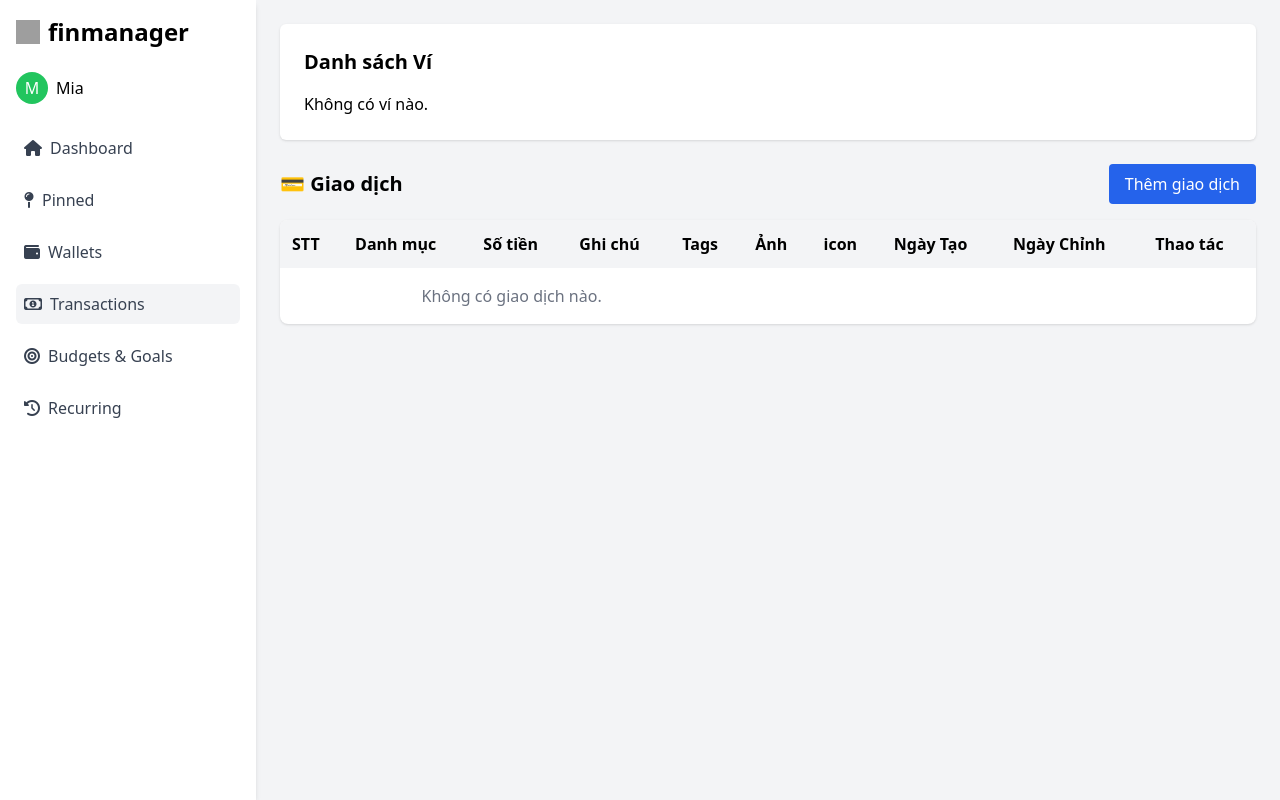
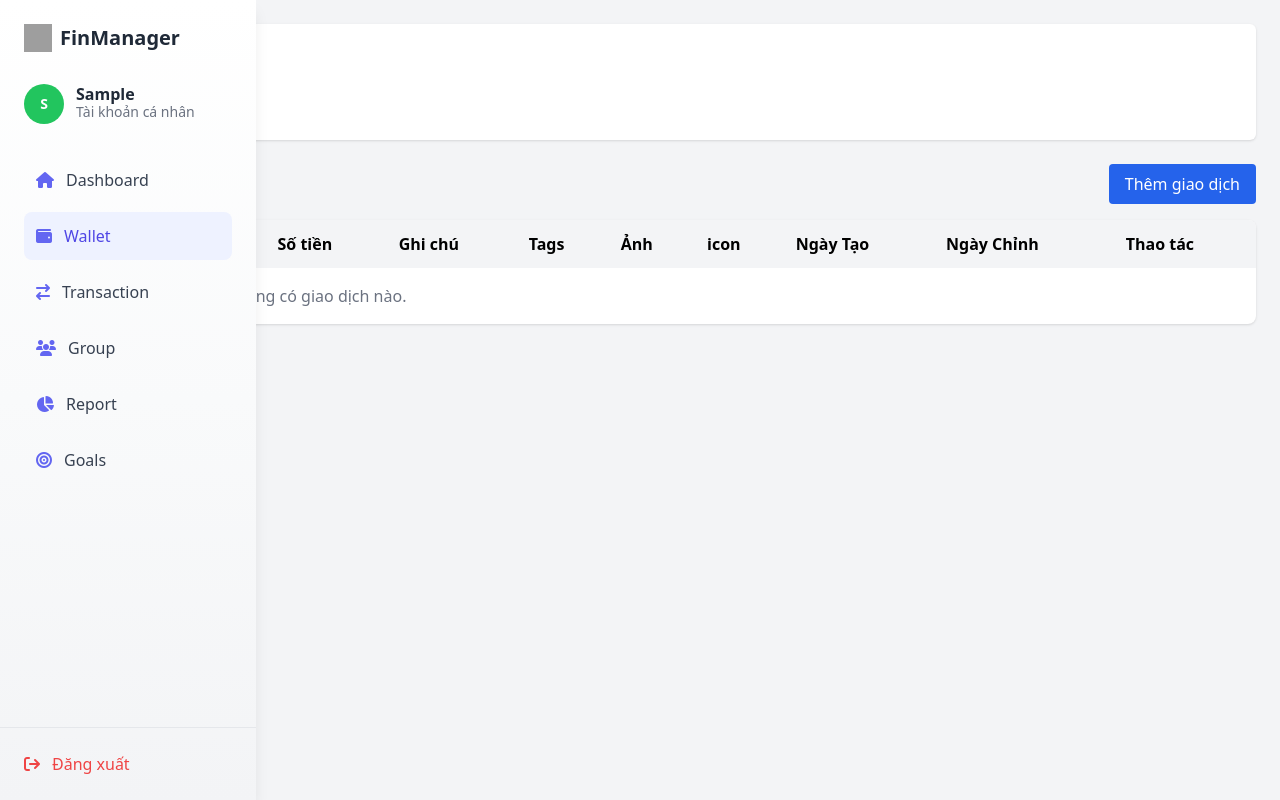
Before and after one commit to HieuTran2901/Finance-Management, a PHP site: page /pages/Transction/Transaction.php in a window 1280 px wide. Run offline with PHP 8.4, Linux system fonts and the light colour scheme; the visitor is signed in with stand-in values (Sample User, id 1); data that the repository does not hold is empty; some libraries are stand-ins or nearby versions; grey boxes are pictures that could not be loaded.

Commit message:
add sidebar_2 used for other pages except index

```diff
--- a/module/config.php
+++ b/module/config.php
@@ -1,7 +1,7 @@
 <?php
 require_once __DIR__ . "/../Api/apiconfig.php";
 
-$host = $_ENV['DB_HOST'];
+$host = $_ENV['DB_HOST'] . ":3307";
 $username = $_ENV['DB_USER'];
 $password = $_ENV['DB_PASS'];
 $database = $_ENV['DB_NAME'];
--- /dev/null
+++ b/pages/Sidebar/sidebar_2.php
@@ -0,0 +1,69 @@
+<?php
+// Lưu ý: không gọi session_start() ở đây
+// Giả sử $username được định nghĩa trước khi include Sidebar.php
+?>
+
+<aside class="fixed top-0 left-0 w-64 h-screen bg-gradient-to-b from-white via-gray-50 to-gray-100 shadow-lg flex flex-col justify-between z-10">
+  <!-- Phần trên -->
+  <div class="p-6">
+    <!-- Logo -->
+    <div class="flex items-center gap-2 mb-8">
+      <img src="https://img.icons8.com/ios/50/wallet--v1.png" class="w-7 h-7" alt="Logo" />
+      <span class="text-xl font-bold text-gray-800">FinManager</span>
+    </div>
+
+    <!-- User -->
+    <div class="flex items-center gap-3 mb-8">
+      <div class="w-10 h-10 bg-green-500 text-white flex items-center justify-center rounded-full font-bold text-sm">
+        <?= strtoupper(substr($username ?? 'U', 0, 1)) ?>
+      </div>
+      <div class="leading-4">
+        <p class="text-gray-800 font-semibold">
+          <?= htmlspecialchars(ucwords(strtolower($username ?? 'User'))) ?>
+
+        </p>
+        <p class="text-gray-500 text-sm">Tài khoản cá nhân</p>
+      </div>
+    </div>
+
+    <!-- Menu -->
+    <nav class="space-y-2">
+      <a href="../../index.php" class="flex items-center gap-3 p-3 rounded-lg text-gray-700 hover:bg-indigo-50 hover:text-indigo-600 transition">
+        <i class="fa-solid fa-house text-indigo-500"></i>
+        <span class="font-medium">Dashboard</span>
+      </a>
+
+      <a href="#" class="flex items-center gap-3 p-3 rounded-lg text-gray-700 bg-indigo-50 text-indigo-600 transition">
+        <i class="fa-solid fa-wallet text-indigo-500"></i>
+        <span class="font-medium">Wallet</span>
+      </a>
+
+      <a href="../Transction/Transaction.php" class="flex items-center gap-3 p-3 rounded-lg text-gray-700 hover:bg-indigo-50 hover:text-indigo-600 transition">
+        <i class="fa-solid fa-arrow-right-arrow-left text-indigo-500"></i>
+        <span class="font-medium">Transaction</span>
+      </a>
+
+      <a href="./pages/Group/group.php" class="flex items-center gap-3 p-3 rounded-lg text-gray-700 hover:bg-indigo-50 hover:text-indigo-600 transition group">
+        <i class="fa-solid fa-users text-indigo-500 group-hover:text-indigo-600"></i>
+        <span class="font-medium">Group</span>
+      </a>
+
+      <a href="#" class="flex items-center gap-3 p-3 rounded-lg text-gray-700 hover:bg-indigo-50 hover:text-indigo-600 transition">
+        <i class="fa-solid fa-chart-pie text-indigo-500"></i>
+        <span class="font-medium">Report</span>
+      </a>
+
+      <a href="#" class="flex items-center gap-3 p-3 rounded-lg text-gray-700 hover:bg-indigo-50 hover:text-indigo-600 transition">
+        <i class="fa-solid fa-bullseye text-indigo-500"></i>
+        <span class="font-medium">Goals</span>
+      </a>
+    </nav>
+  </div>
+
+  <!-- Đăng xuất -->
+  <div class="p-6 border-t border-gray-200">
+    <a href="../../dangkydangnhap/logout.php" class="flex items-center gap-3 text-red-500 hover:text-red-600 font-medium transition">
+      <i class="fa-solid fa-arrow-right-from-bracket"></i> Đăng xuất
+    </a>
+  </div>
+</aside>
--- a/pages/Transction/Transaction.php
+++ b/pages/Transction/Transaction.php
@@ -1,3 +1,17 @@
+<?php
+if (session_status() === PHP_SESSION_NONE) {
+    session_start();
+}
+require_once __DIR__ . '/../../module/config.php';
+
+if (!isset($_SESSION['user_id'])) {
+    header("Location: ../../dangkydangnhap/login.php");
+    exit();
+}
+
+$username = $_SESSION['username'] ?? 'User';
+$user_id = $_SESSION['user_id'];
+?>
 <!DOCTYPE html>
 <html lang="en">
 <head>
@@ -13,44 +27,11 @@
   <div class="flex min-h-screen">
 
     <!-- Sidebar -->
-    <aside class="w-64 bg-white shadow-md p-4">
-      <div class="text-2xl font-bold flex items-center gap-2 mb-6">
-        <img src="https://img.icons8.com/ios/50/wallet--v1.png" class="w-6 h-6" alt="Logo"/>
-        finmanager
-      </div>
-      <div class="mb-6">
-        <div class="flex items-center gap-2">
-          <div class="bg-green-500 text-white rounded-full w-8 h-8 flex items-center justify-center">M</div>
-          <span class="font-medium">Mia</span>
-        </div>
-      </div>
-      <nav class="space-y-3 text-gray-700">
-        <a href="../../index.php" class="flex items-center gap-2 p-2 rounded-md font-medium">
-          <span><i class="fa-solid fa-house"></i></span> Dashboard
-        </a>
-        <a href="#" class="flex items-center gap-2 p-2 hover:bg-gray-100 rounded-md">
-          <i class="fa-solid fa-map-pin"></i> Pinned
-        </a>
-        <a href="../Wallet/Wallet.php" class="flex items-center gap-2 p-2 hover:bg-gray-100 rounded-md">
-          <i class="fa-solid fa-wallet"></i> Wallets
-        </a>
-        <a href="../Transction/Transaction.php" class="bg-gray-100 flex items-center gap-2 p-2 hover:bg-gray-100 rounded-md">
-          <i class="fa-regular fa-money-bill-1"></i> Transactions
-        </a>
-        <a href="#" class="flex items-center gap-2 p-2 hover:bg-gray-100 rounded-md">
-          <i class="fa-solid fa-bullseye"></i> Budgets & Goals
-        </a>
-        <a href="#" class="flex items-center gap-2 p-2 hover:bg-gray-100 rounded-md">
-          <i class="fa-solid fa-clock-rotate-left"></i> Recurring
-        </a>
-      </nav>
-    </aside>
-
+    <?php include __DIR__ . '/../Sidebar/Sidebar_2.php'; ?>
 
 <div class="flex-1 p-6 space-y-6">
     <?php
       // Lấy thông tin ví của người dùng
-      session_start();
           require_once __DIR__ . '/../../module/config.php';
       $user_id = $_SESSION['user_id']; // Giả sử bạn đã lưu user_id khi đăng nhập
           if (!isset($_SESSION['user_id'])) {
```
Also changed, not shown: Api/apiconfig.php (+22 -14 lines), pages/Wallet/Wallet.php (+18 -38 lines), 1 other file.
